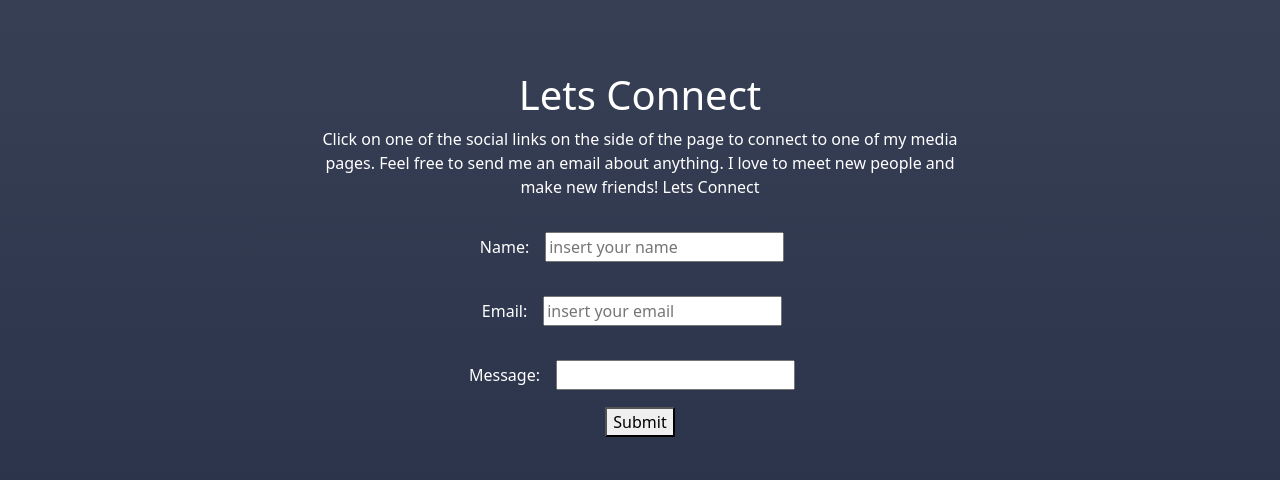
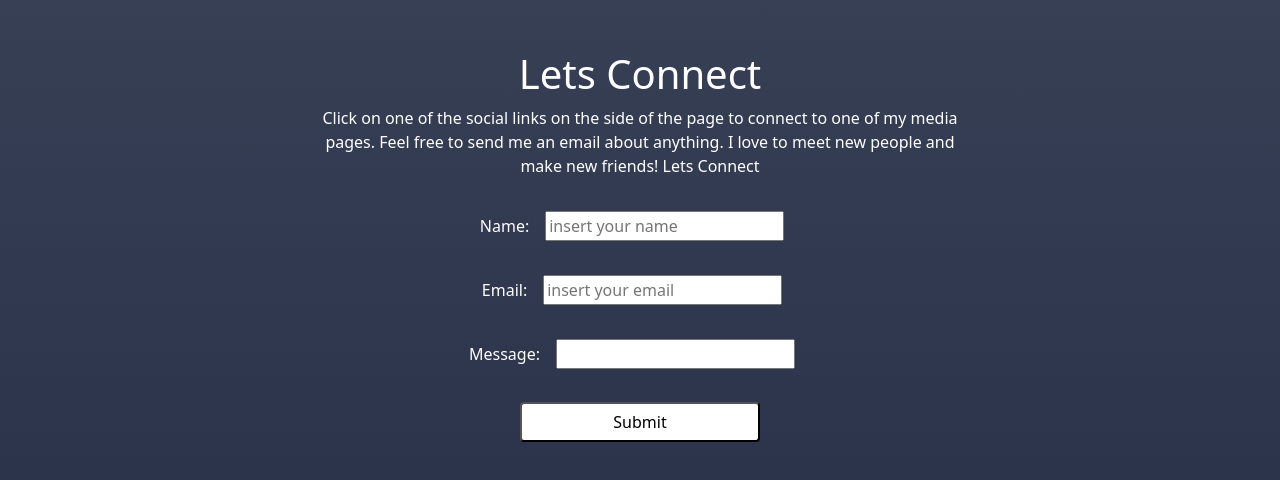
Before and after one commit to KdoubleUs/React-landing-page, a React (Create React App) app: page / in a window 1280 px wide. Shown: the part 3490-3970 px from the top of the page. Built offline with nearby package versions, Linux system fonts and the light colour scheme.

Commit message:
edit button

```diff
--- a/src/App.css
+++ b/src/App.css
@@ -190,7 +190,24 @@
   display: flex;
   flex-direction: column;
   color: white;
+  align-items: center;
+  justify-content: flex-start;
+  justify-items: flex-start;
 }
 .inputs {
   margin: 1em;
 }
+.submitbtn {
+  width: 15em;
+  border-radius: 4px;
+  padding: 0.4em;
+  margin: 1em;
+  background: linear-gradient(to right, rgb(244, 244, 61) 50%, white 50%);
+
+  background-size: 200% 100%;
+  background-position: right bottom;
+  transition: all 0.5s ease-out;
+}
+.submitbtn:hover {
+  background-position: left bottom;
+}
--- a/src/Pages/Contact.jsx
+++ b/src/Pages/Contact.jsx
@@ -17,6 +17,7 @@ const Container = styled.section`
   justify-content: center;
   color: white;
 `;
+
 function Contact() {
   return (
     <Section>
@@ -28,7 +29,7 @@ function Contact() {
           love to meet new people and make new friends! Lets Connect
         </p>
         <form className="contact-form">
-          <table>
+          <table className="contact-form">
             <tr>
               <td align="" className="label">
                 Name:
@@ -75,9 +76,15 @@ function Contact() {
               </td>
             </tr>
 
-            <button type="submit" className="submitbtn">
+            <motion.button
+              type="submit"
+              className="submitbtn"
+              whileHover={{
+                scale: 1.1,
+              }}
+            >
               Submit
-            </button>
+            </motion.button>
           </table>
         </form>
       </Container>
```
